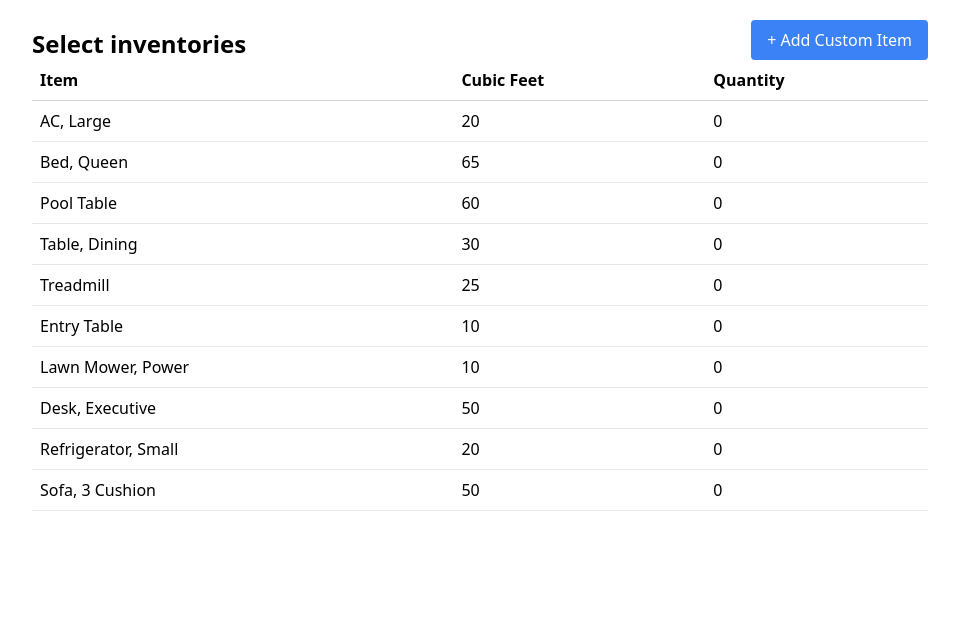
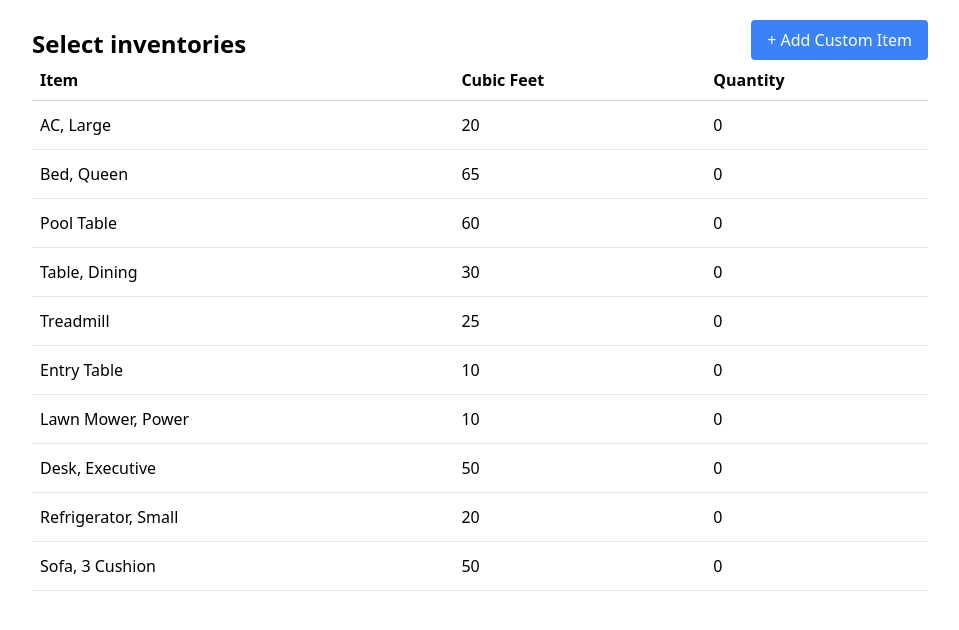
Before and after one commit to 5gada-software/cluadAItoReact, a React (Vite) app in the folder frontend/: page / in a window 1280 px wide. Shown: the top 630 px of the page, without its empty margins (160-1119 px from the left). Built offline with nearby package versions, Linux system fonts and the light colour scheme.

Commit message:
update table.jsx

```diff
--- a/frontend/src/ui/table.jsx
+++ b/frontend/src/ui/table.jsx
@@ -18,7 +18,7 @@ const Table = ({ columns, data, DetailComponent, loading, error }) => {
     <div className="overflow-x-scroll w-full pb-32">
       <table className="min-w-max w-full border-collapse table">
         <thead className="table-header-group">
-          <tr className="border-b border-gray-300 bg-white table-row">
+          <tr className="border-b  border-gray-300 bg-white table-row">
             {columns.map((col, index) => (
               <th key={index} className="p-2  font-semibold text-left table-cell">
                 {col}
@@ -43,9 +43,9 @@ const Table = ({ columns, data, DetailComponent, loading, error }) => {
           <tbody className="bg-white table-row-group">
             {data.map((row, rowIndex) => (
               <React.Fragment key={rowIndex}>
-                <tr className="border-b table-row">
+                <tr className="border-b py-2 table-row">
                   {columns.map((col, colIndex) => (
-                    <td key={colIndex} className="p-2 relative table-cell">
+                    <td key={colIndex} className="p-2 py-3 relative table-cell">
                       {row[col]}
                     </td>
                   ))}
```
